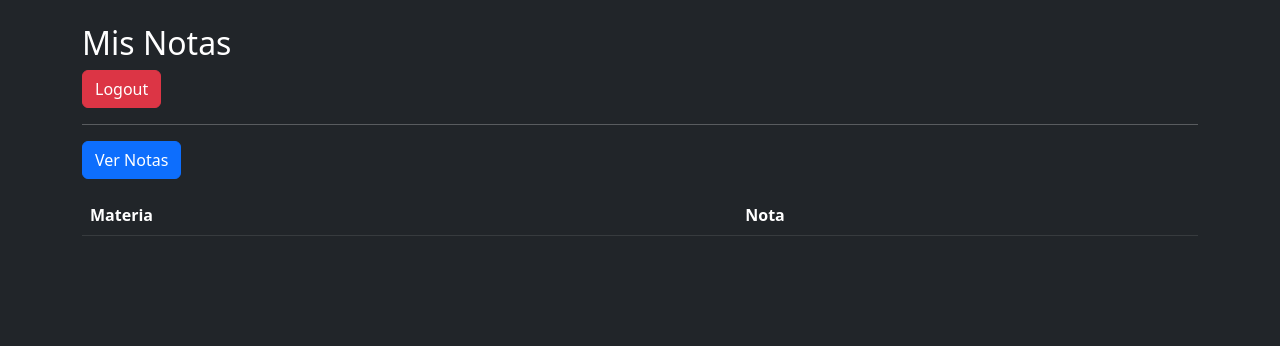
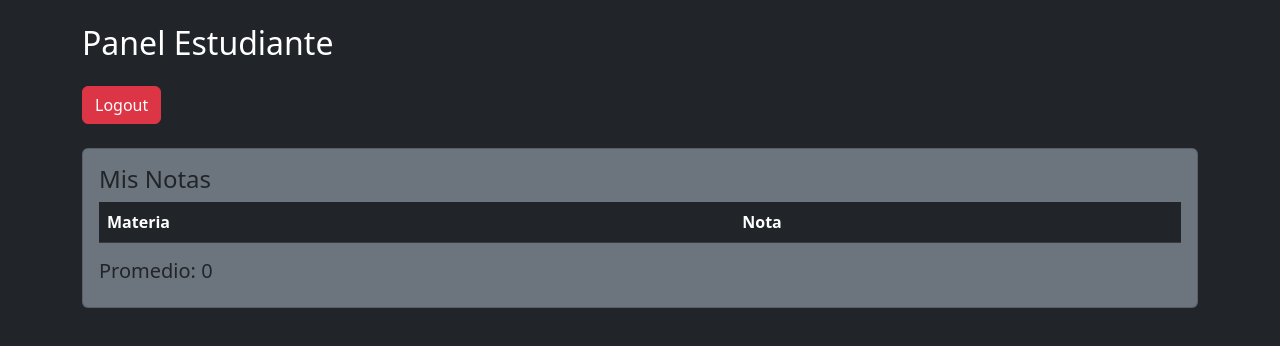
Before and after one commit to Jefry1106/secure-student-system, a website: page frontend/student.html in a window 1280 px wide. Drawn offline with nearby package versions, Linux system fonts and the light colour scheme; no server answers.

Commit message:
Mejora student

```diff
--- a/frontend/student.html
+++ b/frontend/student.html
@@ -1,7 +1,7 @@
 <!doctype html>
 <html lang="es">
   <head>
-    <title>Student Panel</title>
+    <title>Panel Estudiante</title>
 
     <link
       href="https://cdn.jsdelivr.net/npm/bootstrap@5.3.0/dist/css/bootstrap.min.css"
@@ -11,53 +11,61 @@
 
   <body class="bg-dark text-white">
     <div class="container mt-4">
-      <h2>Mis Notas</h2>
+      <h2 class="mb-4">Panel Estudiante</h2>
 
-      <button onclick="logout()" class="btn btn-danger">Logout</button>
+      <button onclick="logout()" class="btn btn-danger mb-4">Logout</button>
 
-      <hr />
+      <div class="card bg-secondary">
+        <div class="card-body">
+          <h4>Mis Notas</h4>
 
-      <button onclick="loadGrades()" class="btn btn-primary">Ver Notas</button>
-
-      <table class="table table-dark mt-3">
+          <table class="table table-dark table-striped">
             <thead>
               <tr>
                 <th>Materia</th>
-
                 <th>Nota</th>
               </tr>
             </thead>
 
-        <tbody id="grades"></tbody>
+            <tbody id="gradesTable"></tbody>
           </table>
+
+          <h5 class="mt-3">Promedio: <span id="average">0</span></h5>
+        </div>
+      </div>
     </div>
 
     <script src="js/auth.js"></script>
 
     <script>
       async function loadGrades() {
-        const response = await fetch(API + "/grades/my-grades", {
+        const res = await fetch(API + "/grades/my", {
           headers: getHeaders(),
         });
 
-        const data = await response.json();
+        const data = await res.json();
 
-        grades.innerHTML = "";
+        gradesTable.innerHTML = "";
+
+        let total = 0;
 
         data.forEach((g) => {
-          grades.innerHTML += `
+          gradesTable.innerHTML += `
+<tr>
+<td>${g.subject}</td>
+<td>${g.grade}</td>
+</tr>
+`;
 
-<tr>
+          total += Number(g.grade);
+        });
 
-<td>${g.name}</td>
+        if (data.length > 0) {
+          average.innerText = (total / data.length).toFixed(2);
+        }
+      }
 
-<td>${g.grade}</td>
-
-</tr>
-
-`;
-        });
-      }
+      loadGrades();
     </script>
   </body>
 </html>
```
Lines whose indentation alone changed are shown as unchanged.
